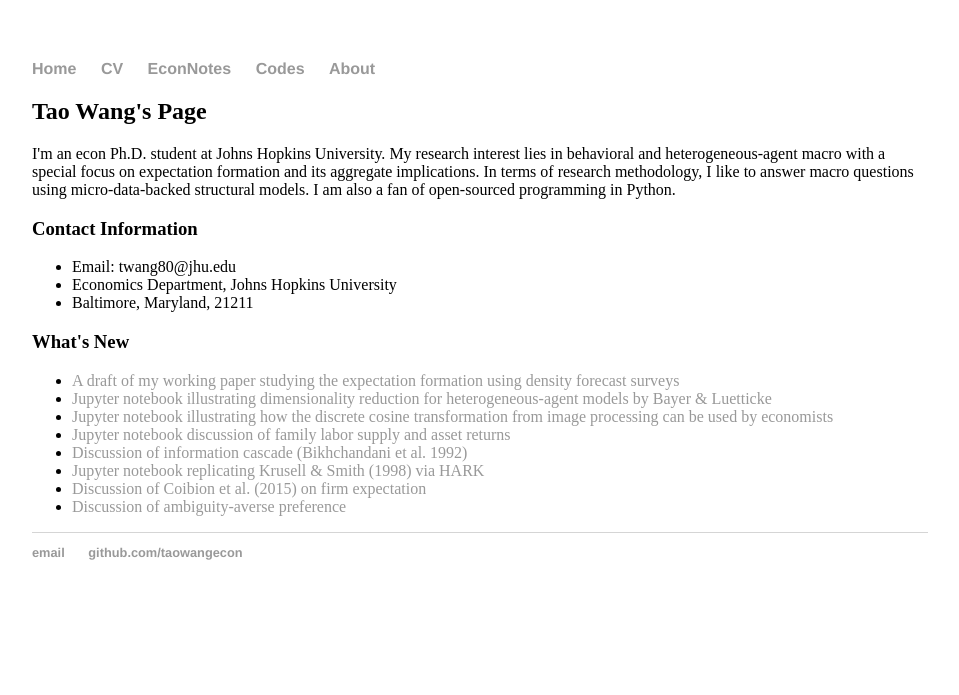
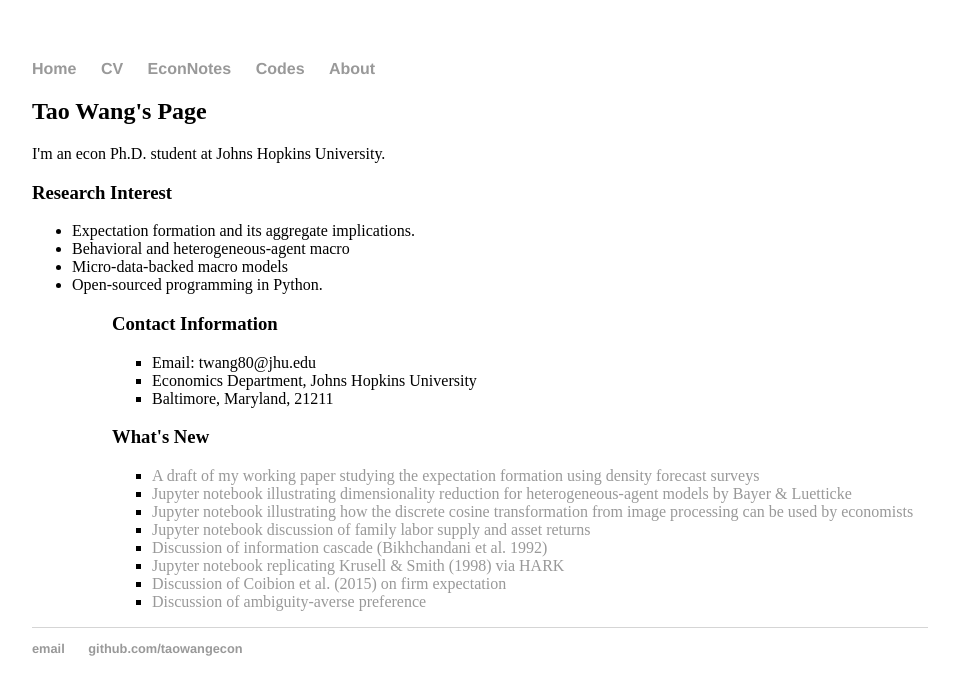
Before and after one commit to iworld1991/TaoWangEcon.github.io, a Jekyll site: the page built from index.html, in a window 1280 px wide. Shown: the top 695 px of the page, without its empty margins (160-1119 px from the left). Built offline with Jekyll 4.4.1, drawn with Linux system fonts in a browser that asks for light colours.

Commit message:
Update index.html

```diff
--- a/index.html
+++ b/index.html
@@ -5,9 +5,13 @@ title: Tao Wang's Page
 <div class="blurb">
 	<h2> {{page.title}} </h2>
 	<p2>I'm an econ Ph.D. student at Johns Hopkins University.</p2>
-	<p3>My research interest lies in behavioral and heterogeneous-agent macro with a special focus on expectation formation and its aggregate implications. </p3>
-	<p4>In terms of research methodology, I like to answer macro questions using micro-data-backed structural models. </p4>
-	<p5>I am also a fan of open-sourced programming in Python. </p5>
+	<h3> Research Interest</h3>
+	<ul>
+	<li>Expectation formation and its aggregate implications. </li>
+	<li>Behavioral and heterogeneous-agent macro  </li>
+	<li>Micro-data-backed macro models </li>
+	<li>Open-sourced programming in Python. </li>
+	<ul>
 	<h3> Contact Information </h3>
 	  <ul>
 	 <li>Email: twang80@jhu.edu</li>
```
